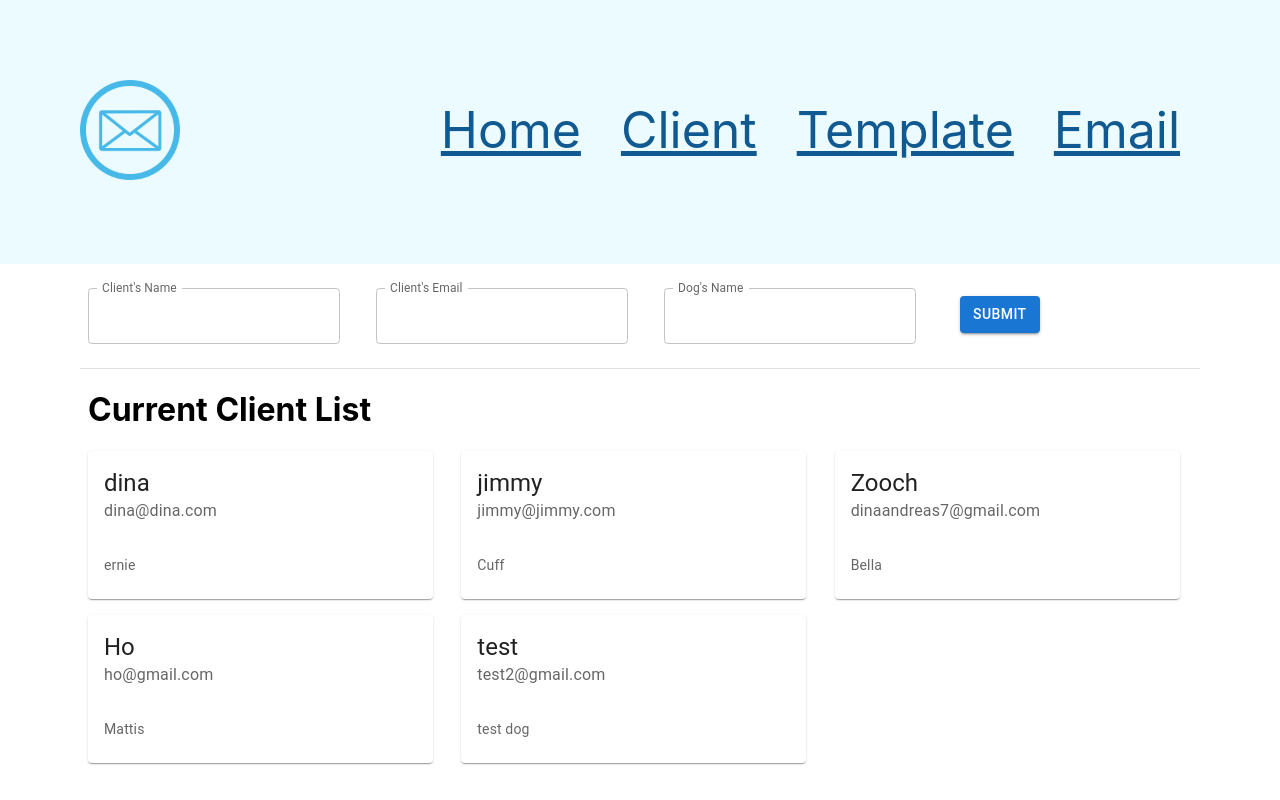
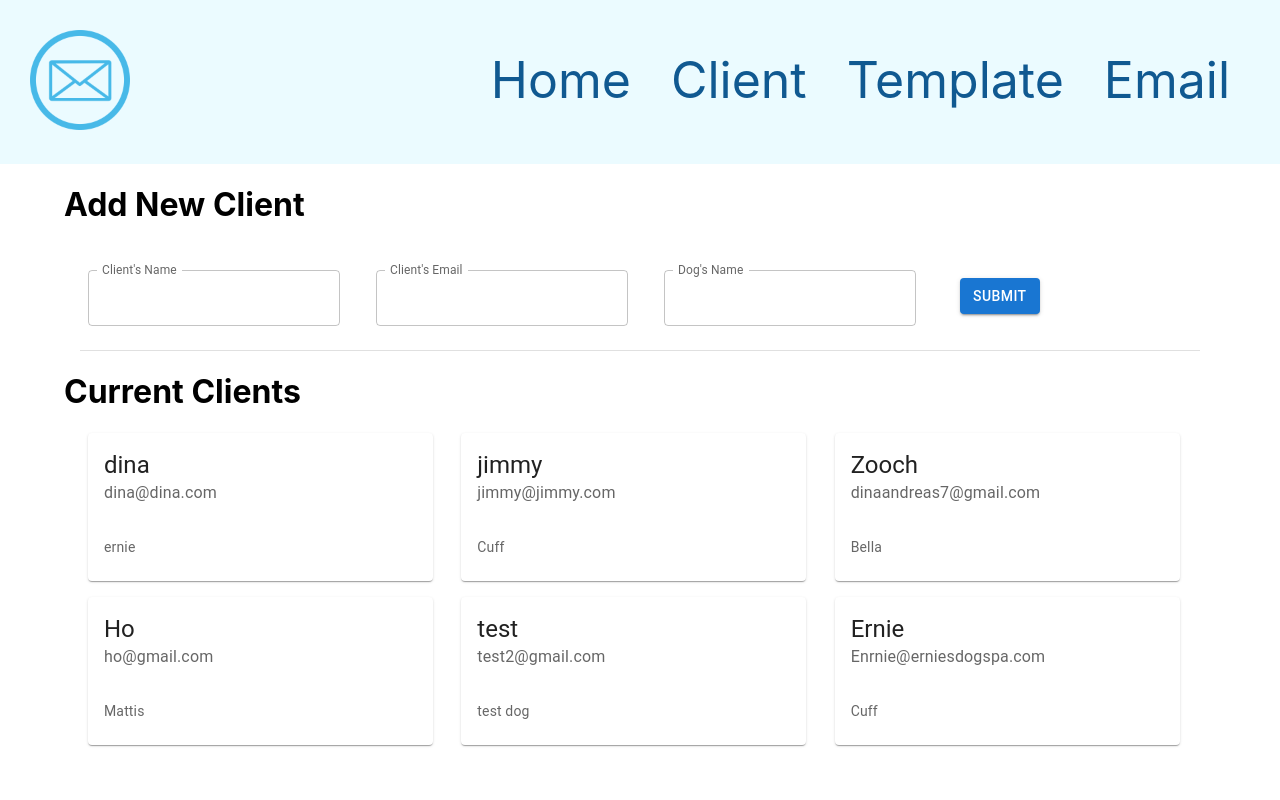
Before and after one commit to JSignature/phase2-project, a React (Create React App) app: page /client in a window 1280 px wide. Built offline with nearby package versions, Linux system fonts and the light colour scheme; data requests are answered from the project's data file.

Commit message:
Styled Completed less NavBar

```diff
--- a/db.json
+++ b/db.json
@@ -29,6 +29,12 @@
       "clientEmail": "test2@gmail.com",
       "dogName": "test dog",
       "id": 5
+    },
+    {
+      "clientName": "Ernie",
+      "clientEmail": "Enrnie@erniesdogspa.com",
+      "dogName": "Cuff",
+      "id": 6
     }
   ],
   "templates": [
@@ -46,6 +52,11 @@
       "tempName": "Change Appointment",
       "tempBody": "Hello ${clientsName},\n\n${dogsName}'s appointment has been changed. The new date of your appointment is ${date}. We look forward to seeing you then! ",
       "id": 3
+    },
+    {
+      "tempName": "Appointment Request",
+      "tempBody": "Dear ${clientsName} \n\nPlease bring ${dogsName} to our location at 35 broad Ave on ${date}.",
+      "id": 4
     }
   ]
 }
--- a/src/Client.js
+++ b/src/Client.js
@@ -1,14 +1,12 @@
 import { React, useState, useEffect } from 'react'
 import NavBar from './NavBar'
 import ClientList from './ClientList'
-import { ClientFormStyled } from './StyledComponents/Client.styled'
 import Button from '@mui/material/Button'
 import TextField from '@mui/material/TextField'
 import Divider from '@mui/material/Divider'
 import Box from '@mui/material/Box'
 import Container from '@mui/material/Container'
 import Grid from '@mui/material/Grid'
-import Paper from '@mui/material/Grid'
 
 const Client = () => {
   const [clientName, setClientName] = useState('')
@@ -56,6 +54,7 @@ const Client = () => {
           autoComplete="off"
           onSubmit={handleNewClientSubmit}
         >
+          <h1>Add New Client</h1>
           <Grid container>
             <Grid item xs={12} md={3}>
               <TextField
@@ -101,6 +100,7 @@ const Client = () => {
           </Grid>
         </Box>
         <Divider variant="middle" />
+        <h1>Current Clients</h1>
 
         <ClientList clients={clients} />
       </Container>
--- a/src/ClientList.jsx
+++ b/src/ClientList.jsx
@@ -3,23 +3,12 @@ import Container from '@mui/material/Container'
 import Grid from '@mui/material/Grid'
 import Card from '@mui/material/Card'
 import CardHeader from '@mui/material/CardHeader'
-import CardMedia from '@mui/material/CardMedia'
 import CardContent from '@mui/material/CardContent'
-import CardActions from '@mui/material/CardActions'
-import Collapse from '@mui/material/Collapse'
-import Avatar from '@mui/material/Avatar'
-import IconButton from '@mui/material/IconButton'
 import Typography from '@mui/material/Typography'
-import { red } from '@mui/material/colors'
-import FavoriteIcon from '@mui/icons-material/Favorite'
-import ShareIcon from '@mui/icons-material/Share'
-import ExpandMoreIcon from '@mui/icons-material/ExpandMore'
-import MoreVertIcon from '@mui/icons-material/MoreVert'
 
 const ClientList = ({ clients }) => {
   return (
     <Container>
-      <h1>Current Client List</h1>
       <Grid container spacing={2}>
         {clients.map(client => (
           <Grid item key={client.id} xs={12} md={6} lg={4}>
--- a/src/Email.js
+++ b/src/Email.js
@@ -1,21 +1,6 @@
 import { React, useState, useEffect } from 'react'
 import Container from '@mui/material/Container'
 import Grid from '@mui/material/Grid'
-import Card from '@mui/material/Card'
-import CardHeader from '@mui/material/CardHeader'
-import CardMedia from '@mui/material/CardMedia'
-import CardContent from '@mui/material/CardContent'
-import CardActions from '@mui/material/CardActions'
-import Collapse from '@mui/material/Collapse'
-import Avatar from '@mui/material/Avatar'
-import IconButton from '@mui/material/IconButton'
-import Typography from '@mui/material/Typography'
-import { red } from '@mui/material/colors'
-import FavoriteIcon from '@mui/icons-material/Favorite'
-import ShareIcon from '@mui/icons-material/Share'
-import ExpandMoreIcon from '@mui/icons-material/ExpandMore'
-import MoreVertIcon from '@mui/icons-material/MoreVert'
-import Button from '@mui/material/Button'
 import TextField from '@mui/material/TextField'
 import Box from '@mui/material/Box'
 import MenuItem from '@mui/material/MenuItem'
@@ -26,8 +11,6 @@ import { AdapterDateFns } from '@mui/x-date-pickers/AdapterDateFns'
 import { LocalizationProvider } from '@mui/x-date-pickers/LocalizationProvider'
 import { DateTimePicker } from '@mui/x-date-pickers/DateTimePicker'
 import NavBar from './NavBar'
-import { dividerClasses } from '@mui/material'
-import Paper from '@mui/material/Paper'
 
 const Email = () => {
   const [clients, setClients] = useState([])
@@ -82,8 +65,9 @@ const Email = () => {
   return (
     <div>
       <NavBar />
-      <h1>Email</h1>
+
       <Container>
+        <h1>Email</h1>
         <Grid container spacing={2}>
           <Grid item xs={12}>
             <FormControl fullWidth>
@@ -152,28 +136,6 @@ const Email = () => {
                 />
               )}
             </Box>
-
-            {/* <Box
-              sx={{
-                display: 'flex',
-                flexWrap: 'wrap',
-                '& > :not(style)': {
-                  m: 1,
-                  width: 'auto',
-                  height: 'auto',
-
-                },
-              }}
-            >
-              <Paper elevation={5}>
-                {templateProp.length === 0
-                  ? ' '
-                  : eval('`' + templateProp + '`')}{' '}
-              </Paper>
-            </Box> */}
-            {/* <p>
-              {templateProp.length === 0 ? ' ' : eval('`' + templateProp + '`')}
-            </p> */}
           </Grid>
         </Grid>
       </Container>
--- a/src/NavBar.jsx
+++ b/src/NavBar.jsx
@@ -11,6 +11,7 @@ const NavlinkStyled = {
   padding: 20,
   fontSize: 50,
   float: 'right',
+  textDecoration: 'none',
 }
 
 const NavBar = () => {
--- a/src/Placeholder.js
+++ b/src/Placeholder.js
@@ -2,7 +2,6 @@ import React from 'react'
 import Box from '@mui/material/Box'
 import Container from '@mui/material/Container'
 import TextField from '@mui/material/TextField'
-import Grid from '@mui/material/Grid'
 
 const Placeholder = () => {
   return (
@@ -42,7 +41,7 @@ const Placeholder = () => {
           <TextField
             variant="outlined"
             color="primary"
-            label="Date"
+            label="Date and Time"
             value="${date}"
             focused
           />
--- a/src/StyledComponents/NavBar.styled.js
+++ b/src/StyledComponents/NavBar.styled.js
@@ -1,9 +1,8 @@
-import { NavLink } from 'react-router-dom'
 import styled from 'styled-components'
 
 export const NavbarStyled = styled.div`
   background-color: #ebfbff;
-  padding: 60px;
+  padding: 20px;
   margin: 0 auto;
   color: blue;
 `
@@ -13,5 +12,5 @@ export const Logo = styled.img`
 `
 
 export const NavLinkStyled = styled.div`
-  padding: 20px 20px;
+  padding: 10px 10px;
 `
--- a/src/Template.js
+++ b/src/Template.js
@@ -3,7 +3,6 @@ import NavBar from './NavBar'
 import Placeholder from './Placeholder'
 import TemplateList from './TemplateList'
 import TextField from '@mui/material/TextField'
-import { TextareaAutosize } from '@mui/material'
 import Button from '@mui/material/Button'
 import Box from '@mui/material/Box'
 import Container from '@mui/material/Container'
@@ -54,6 +53,7 @@ const Template = () => {
               autoComplete="off"
               onSubmit={handleNewTemplate}
             >
+              <h1>Add New Template</h1>
               <Grid item xs={8}>
                 <TextField
                   variant="outlined"
--- a/src/TemplateList.jsx
+++ b/src/TemplateList.jsx
@@ -1,5 +1,4 @@
 import React from 'react'
-import TextField from '@mui/material/TextField'
 import Card from '@mui/material/Card'
 import CardHeader from '@mui/material/CardHeader'
 import CardContent from '@mui/material/CardContent'
@@ -8,7 +7,6 @@ import Container from '@mui/material/Container'
 import Grid from '@mui/material/Grid'
 
 const TemplateList = ({ templates }) => {
-  console.log(templates)
   return (
     <Container>
       <h1>Current Templates</h1>
```
Also changed, not shown: src/Notes.md (deleted, +0 -16 lines).
